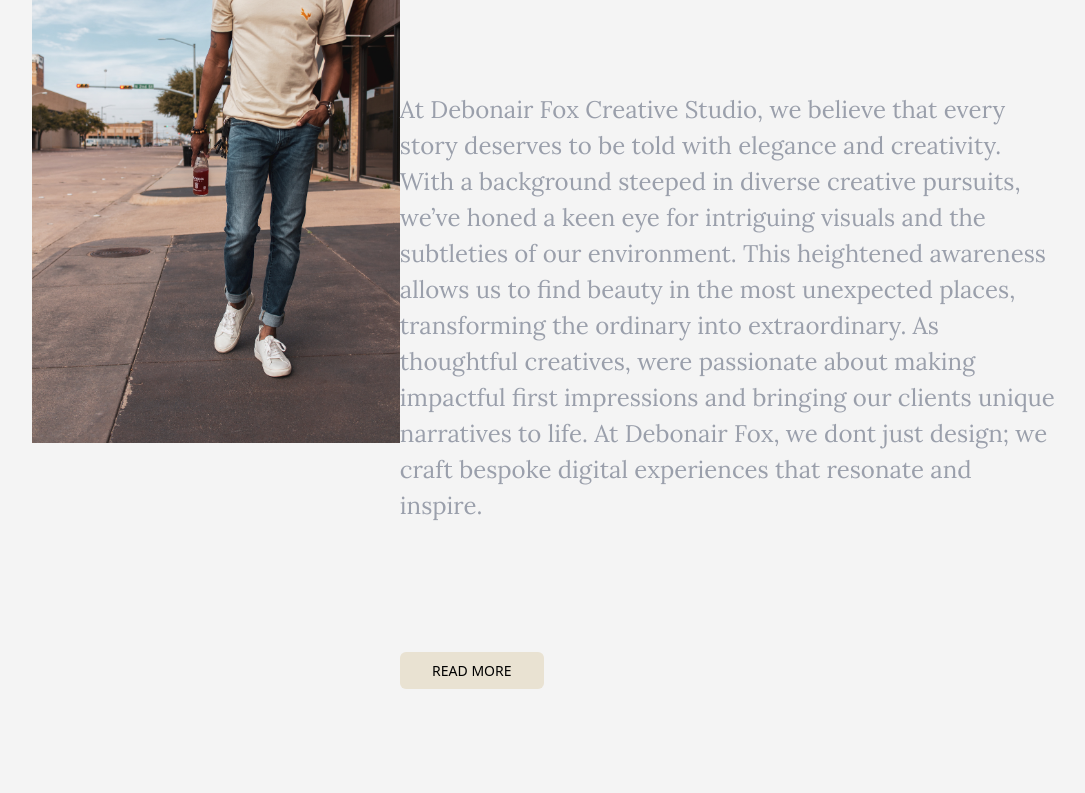
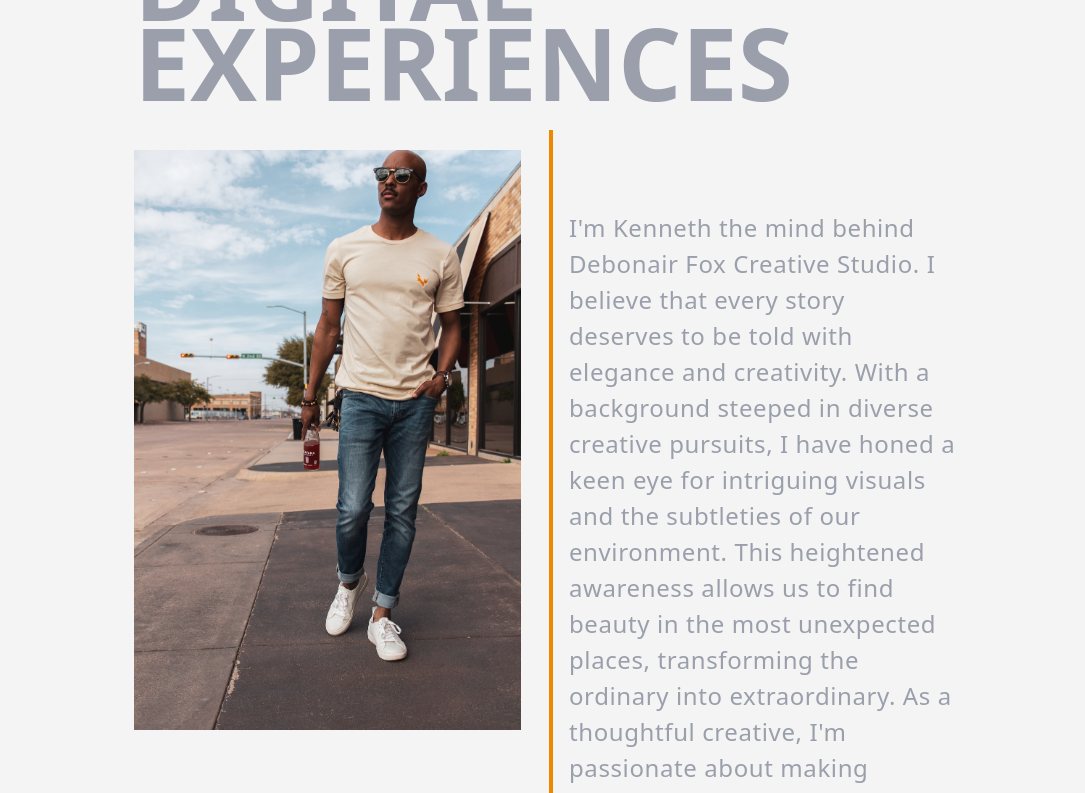
Before and after one commit to kbrandon19/debonairfox-creative-studio, a Next.js app: page /About in a window 1280 px wide. Shown: the part 500-1293 px from the top of the page, without its empty margins (95-1180 px from the left). Built offline with nearby package versions, Linux system fonts and the light colour scheme.

Commit message:
Added SmoothScrolling and  reveal animation for  for banner/intro and hero, redid about design layout

```diff
--- a/app/About/page.tsx
+++ b/app/About/page.tsx
@@ -1,15 +1,14 @@
 import React from "react";
 import Image from "next/image";
-import profileImg from '../assets/IMG_1329.jpg'
-import profileImg2 from '../assets/IMG_3498-Edit.png'
+import profileImg from "../assets/IMG_1329.jpg";
+import profileImg2 from "../assets/IMG_3498-Edit.png";
 import { Button } from "@/components/ui/button";
-
 
 function About() {
   return (
     <div className="w-auto h-auto bg-white py-36  flex flex-col gap-y-20">
       {/* First Line */}
-      <div className="w-full  lg:w-5/6 mx-auto h-auto flex flex-col md:flex-row px-5">
+      {/* <div className="w-full  lg:w-5/6 mx-auto h-auto flex flex-col md:flex-row px-5">
       <div className="h-auto basis-1/2 flex justify-center items-center ">
           <Image
             src={profileImg}
@@ -38,42 +37,40 @@
           <Button className="bg-background w-36">Read More</Button>
         </div>
 
+      </div> */}
+
+      <div className="w-full  lg:w-4/6 mx-auto h-auto p-4">
+        <div className=" h-full grid grid-cols-1 md:grid-cols-2 grid-rows-3 md:grid-rows-4 gap-2">
+          <div className="order-1 col-start-1 xlg:col-start-2 content-end">
+            <p className="text-titleMid leading-[3rem] md:text-titleMd md:leading-[5rem] uppercase font-semibold opacity-75 text-accent-100 ">
+              Crafting Unique Digital Experiences
+            </p>
           </div>
-
-      {/* Second Row */}
-      {/* <div className="w-full lg:w-5/6 mx-auto h-auto flex flex-col-reverse md:flex-row px-5">
-        <div className="h-auto basis-1/2 flex justify-center items-center">
+          <div className="order-2 col-start-1 md:row-span-3 md:row-start-2  justify-self-center md:justify-self-end mt-10 md:pr-5">
             <Image
               src={profileImg}
-            width={416}
-            height={656}
+              width={516}
+              height={556}
               alt="profile photo"
             />
           </div>
-        <div className="basis-1/2 flex gap-y-5 flex-col">
-          <p className="text-secTitle leading-[3rem] md:text-secTitle uppercase font-semibold opacity-30">
-            &quot;Creating a digital presence doesn’t have to be hard.&quot;
-          </p>
-          <p className="bodyText text-l md:text-xl">
-            I have a deep passion for all things art, from the intricacies of
-            photography to the world of web design, where I love creating cool,
-            shareable projects that connect with people around the globe. My
-            interests also extend to architecture and fashion, where I find
-            endless inspiration in the interplay of form, structure, and style.
-            <br/><br/>When I&apos;m not behind the camera or crafting websites, I&apos;m often
-            exploring new music online, embarking on family adventures, or
-            picking up random skills just for the joy of learning. These moments
-            are usually accompanied by a perfect cup of coffee, which fuels my
-            creativity and curiosity. Whether I&apos;m admiring a stunning piece of
-            architecture, exploring the latest fashion trends, or discovering a
-            hidden café, my love for art, music, and exploration continually
-            shapes my creative journey.
+          <div className="order-3 row-span-2 row-start-2 md:pt-20 mt-5 md:border-l-4 md:border-tangerine md:pl-4">
+            <p className=" font-thin tracking-wide text-l md:text-xl opacity-75 text-accent-100 ">
+              I'm Kenneth the mind behind Debonair Fox Creative Studio. I believe that every story
+              deserves to be told with elegance and creativity. With a
+              background steeped in diverse creative pursuits, I have honed a
+              keen eye for intriguing visuals and the subtleties of our
+              environment. This heightened awareness allows us to find beauty in
+              the most unexpected places, transforming the ordinary into
+              extraordinary. As a thoughtful creative, I'm passionate about
+              making impactful first impressions and bringing my clients unique
+              narratives to life. At DFSC, I don't just design; I craft
+              bespoke digital experiences that resonate and inspire.
             </p>
 
-
           </div>
-      </div> */}
-
+        </div>
+      </div>
     </div>
   );
 }
--- a/app/Contact/page.tsx
+++ b/app/Contact/page.tsx
@@ -77,10 +77,10 @@
       {/* top div */}
       <div className="w-full h-auto flex flex-col md:flex-row md:justify-between content-center md:items-center">
       <div className="w-1/3">
-            <h1 className="text-titleMid leading-[2.5rem] md:text-titleMd md:leading-[5rem] uppercase font-semibold opacity-75 text-accent-100 ">Let&apos;s Create Something!</h1>
+            <h1 className="text-titleMid leading-[2.5rem] md:text-titleMd md:leading-[5rem] uppercase font-semibold opacity-75 text-accent-100 ">Let&apos;s Create Something</h1>
         </div>
-        <div className="bodyText w-auto md:w-2/4 text-xl opacity-65 text-white">
-          <p>No matter your digital service needs, I’ll work with you to define a strong visual identity. One that communicates your personality and vision through a visual cohesive story.Use the form to inquire about services, rates and availability, or just to say hi. I&apos;m available for local, out of state, and international projects.</p>
+        <div className="font-thin  w-auto md:w-2/4 text-xl opacity-65 text-white">
+          <p>No matter your digital service needs, I’ll work with you to define a strong visual identity. One that communicates your personality and vision through a visual cohesive story. Available for local and international projects.</p>
         </div>
       </div>
 
--- a/app/globals.css
+++ b/app/globals.css
@@ -10,6 +10,7 @@
   body {
     margin: 0;
     padding: 0;
+    scroll-behavior: smooth;
 }
 
 .bodyText {
@@ -48,7 +49,36 @@
     }
   }
 
-
+/* HTML: <div class="loader"></div> */
+.loader {
+  width: 100px;
+  height: 40px;
+  --test: #F08700;
+  --g: radial-gradient(farthest-side,#0000 calc(95% - 3px),#fff calc(100% - 3px) 98%,#0000 101%) no-repeat;
+  background: var(--test), var(--test), var(--test);
+  background-size: 30px 30px;
+  animation: l9 1s infinite alternate;
+}
+@keyframes l9 {
+  0% {
+    background-position: 0 50%, 50% 50%, 100% 50%;
+  }
+  20% {
+    background-position: 0 0, 50% 50%, 100% 50%;
+  }
+  40% {
+    background-position: 0 100%, 50% 0, 100% 50%;
+  }
+  60% {
+    background-position: 0 50%, 50% 100%, 100% 0;
+  }
+  80% {
+    background-position: 0 50%, 50% 50%, 100% 100%;
+  }
+  100% {
+    background-position: 0 50%, 50% 50%, 100% 50%;
+  }
+}
 
  /* styling for dark mode*/
   /* .dark {
--- a/app/layout.tsx
+++ b/app/layout.tsx
@@ -5,6 +5,7 @@
 import Header from "../components/Header/page";
 import Footer from "../components/Footer/page";
 import { Analytics } from "@vercel/analytics/react";
+import SmoothScroll from '@/components/SmoothScroll';
 
 
 const poppins = Poppins({
@@ -37,7 +38,10 @@
 
           <Header/>
           <main className={`${poppins.variable} ${lora.variable}`}>
+            <SmoothScroll>
             {children}
+            </SmoothScroll>
+
             <Analytics />
           </main>
 
--- /dev/null
+++ b/app/loading.tsx
@@ -0,0 +1,13 @@
+import React from "react";
+
+function Loading() {
+  return (
+    <div className="w-full h-screen bg-white flex flex-col items-center content-center justify-center align-center">
+      <div className="align-center w-auto mt-5">
+        <div className="loader"></div>
+      </div>
+    </div>
+  );
+}
+
+export default Loading;
--- a/components/Hero/page.tsx
+++ b/components/Hero/page.tsx
@@ -1,6 +1,7 @@
 import React from "react";
 import Image from "next/image";
 import TextBackground from "../TextBackground/page";
+import Transition from '@/lib/transitions/heroTran';
 
 function Hero() {
   return (
@@ -27,6 +28,7 @@
 
       {/* Option 2 */}
       <div className="w-full h-screen relative">
+        <Transition>
         <div className="h-full w-full fixed -mt-16 -z-10">
           <Image
             src={
@@ -39,6 +41,7 @@
             style={{ objectFit: "cover", opacity: ".5" }}
           />
         </div>
+        </Transition>
 
 {/*
         <div className='w-5/6 h-full mx-auto flex justify-center items-center italic font-semibold tracking-wide'>
@@ -50,6 +53,7 @@
             Debonair Fox Creative Studio
           </p>
         </div>
+
       </div>
     </>
   );
--- /dev/null
+++ b/components/SmoothScroll.tsx
@@ -0,0 +1,17 @@
+"use client";
+import { ReactLenis } from "lenis/react";
+import { ReactNode } from "react";
+
+interface SmoothScrollProps {
+  children: ReactNode;
+}
+
+function SmoothScroll({ children }: SmoothScrollProps) {
+  return (
+    <ReactLenis root options={{ lerp: 0.1, duration: 1.5 }}>
+      {children}
+    </ReactLenis>
+  );
+}
+
+export default SmoothScroll;
--- /dev/null
+++ b/lib/transitions/heroTran.tsx
@@ -0,0 +1,19 @@
+"use client";
+
+import { motion } from "framer-motion";
+
+export default function Transition({
+  children,
+}: {
+  children: React.ReactNode;
+}) {
+  return (
+    <motion.div
+      initial={{opacity: 0 }}
+      animate={{opacity: 1 }}
+      transition={{ ease: "easeIn", duration: 1 }}
+    >
+      {children}
+    </motion.div>
+  );
+}
```
Also changed, not shown: components/Banner/page.tsx (+15 -5 lines), components/Banner/paragraph.tsx (added, +57 -0 lines). Lines whose indentation alone changed are shown as unchanged.
